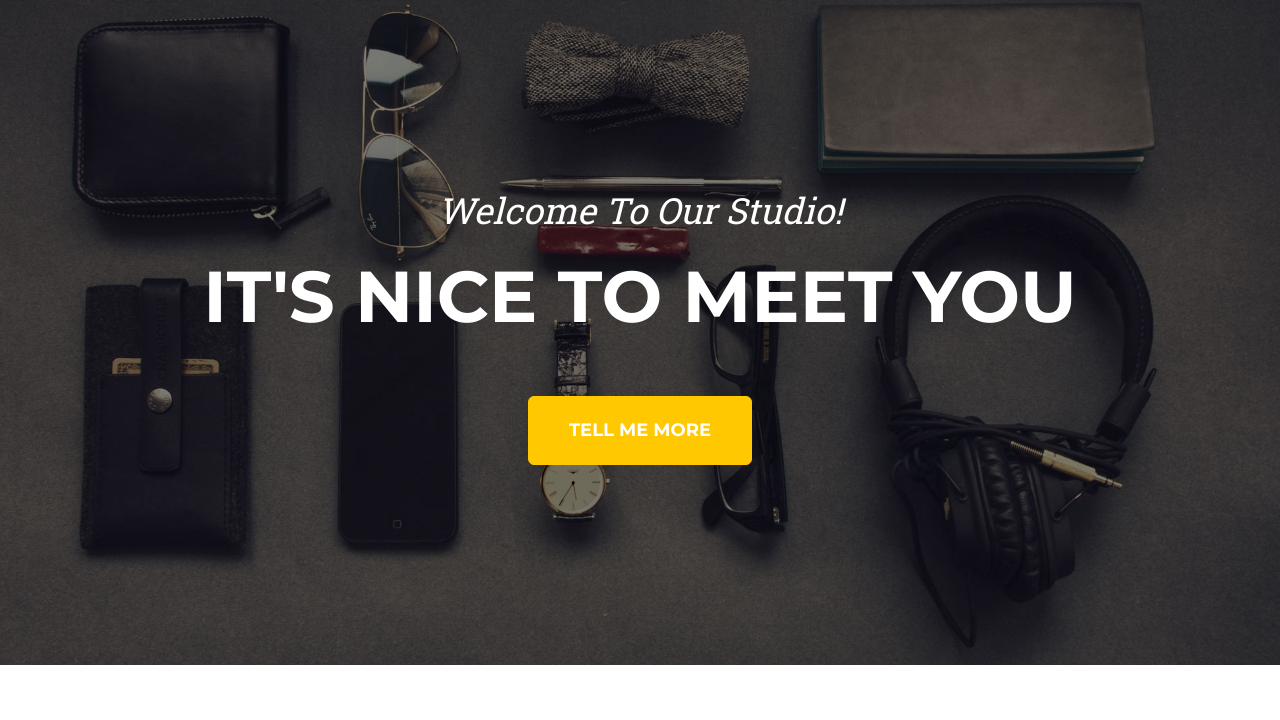
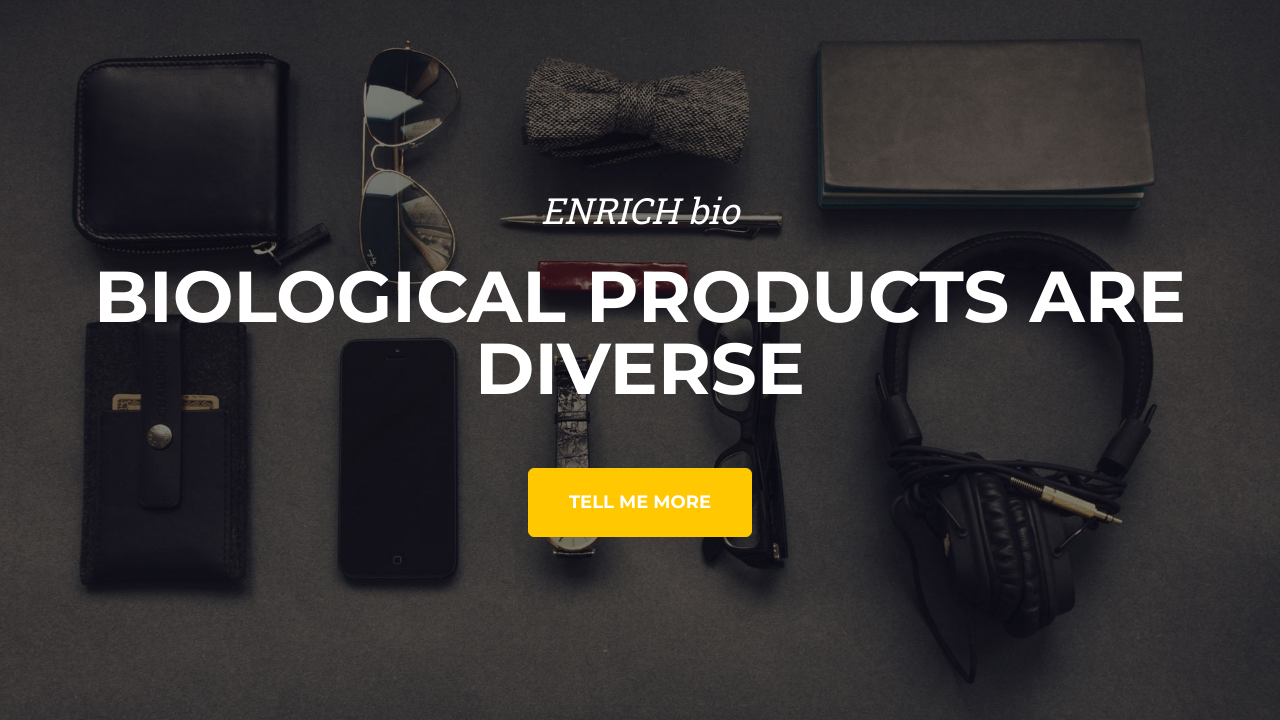
Before and after one commit to jpark716/jpark716.github.io, a plain HTML site: page index.html in a window 1280 px wide. Shown: the part 80-800 px from the top of the page. Drawn offline with nearby package versions, Linux system fonts and the light colour scheme.

Commit message:
Update index.html

```diff
--- a/index.html
+++ b/index.html
@@ -39,8 +39,8 @@
         <!-- Masthead-->
         <header class="masthead">
             <div class="container">
-                <div class="masthead-subheading">Welcome To Our Studio!</div>
-                <div class="masthead-heading text-uppercase">It's Nice To Meet You</div>
+                <div class="masthead-subheading">ENRICH bio</div>
+                <div class="masthead-heading text-uppercase">Biological Products are diverse</div>
                 <a class="btn btn-primary btn-xl text-uppercase" href="#services">Tell Me More</a>
             </div>
         </header>
```
